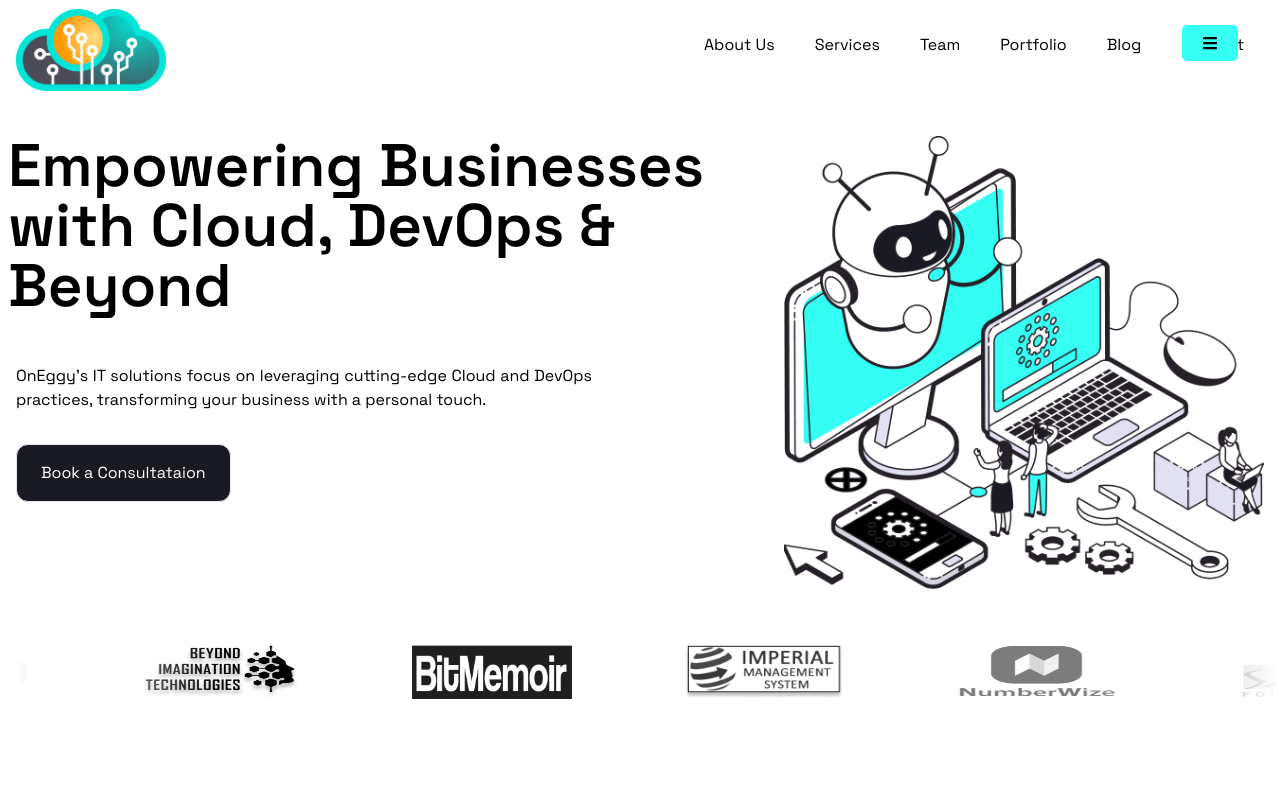
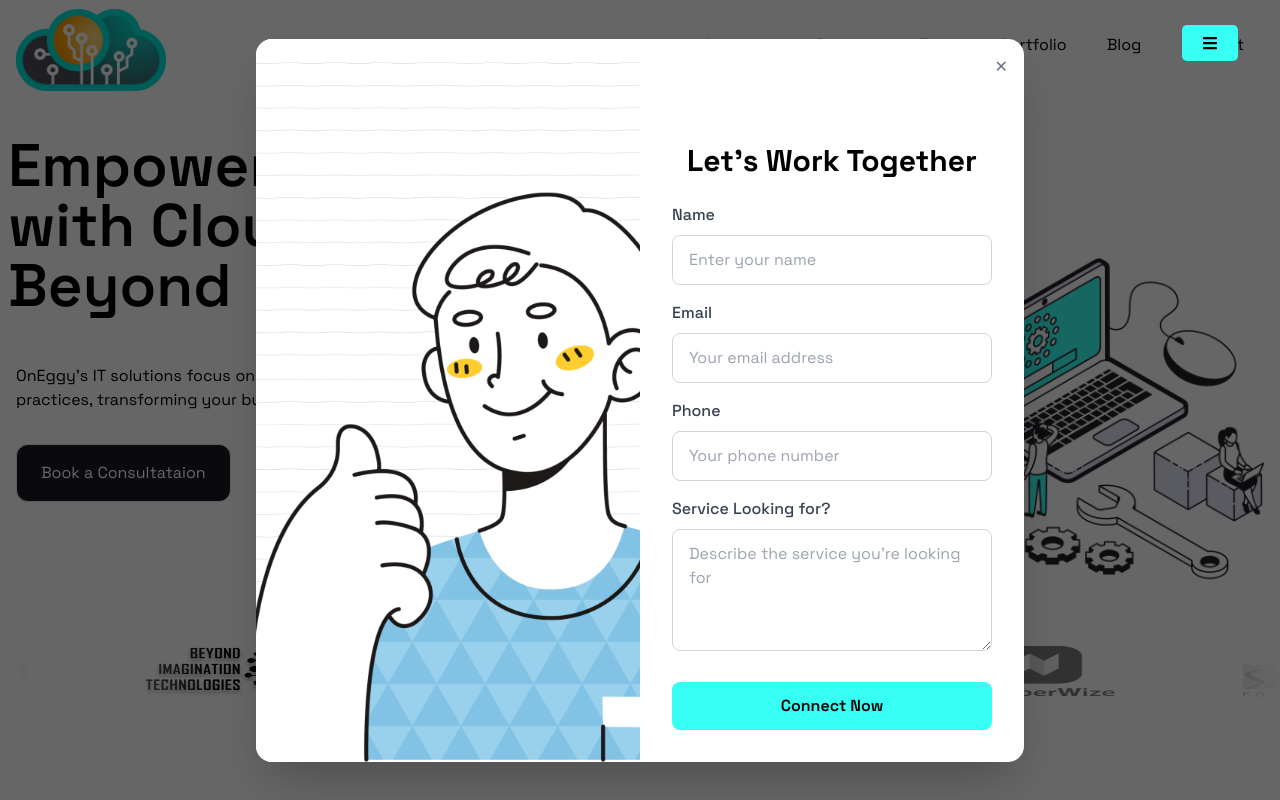
Before and after one commit to onEggy/OnEggyWeb, a Next.js app: page / in a window 1280 px wide. Shown: the top 800 px of the page. Built offline with nearby package versions, Linux system fonts and the light colour scheme.

Commit message:
Added popup enquiry form

```diff
--- /dev/null
+++ b/src/pages/components/EnquiryModal.js
@@ -0,0 +1,121 @@
+import { useState, useEffect } from "react";
+
+export default function EnquiryModal() {
+    const [isOpen, setIsOpen] = useState(false);
+
+    useEffect(() => {
+        const timer = setTimeout(() => {
+            setIsOpen(true);
+        }, 5000);
+
+        return () => clearTimeout(timer);
+    }, []);
+
+    const closeModal = () => setIsOpen(false);
+
+    return (
+        isOpen && (
+            <div className="fixed inset-0 bg-black bg-opacity-60 flex items-center justify-center z-50 p-4">
+                <div className="bg-white rounded-2xl shadow-2xl transform transition-all duration-300 scale-100 w-full max-w-lg md:max-w-3xl relative animate-fadeIn flex flex-col md:flex-row">
+
+                    {/* Close Button */}
+                    <button
+                        className="absolute top-4 right-4 text-gray-500 hover:text-red-600"
+                        onClick={closeModal}
+                        aria-label="Close"
+                    >
+                        ✕
+                    </button>
+
+                    {/* Image Section */}
+                    <div className="hidden md:flex md:w-1/2">
+                        <img
+                            src="/OnEggyTechnologiesContactImage.png"
+                            alt="Enquiry illustration"
+                            className="w-full h-full object-cover rounded-t-2xl md:rounded-l-2xl md:rounded-tr-none"
+                        />
+                    </div>
+
+                    {/* Form Section */}
+                    <div className="w-full md:w-1/2 p-6 sm:p-8">
+                        {/* Company Branding */}
+                        <div className="flex items-center justify-center mb-6">
+                            <div className="bg-blue-600 rounded-full w-12 h-12 flex items-center justify-center text-white text-lg font-semibold">
+
+                            </div>
+                        </div>
+
+                        {/* Modal Header */}
+                        <h2 className="text-2xl sm:text-3xl font-bold text-center text-blue-800 mb-6">
+                            Let’s Work Together
+                        </h2>
+
+                        {/* Form */}
+                        <form action="https://formsubmit.co/ask@oneggy.com" method="post">
+                            {/* Name Field */}
+                            <div className="mb-4">
+                                <label htmlFor="name" className="block text-gray-700 font-medium mb-2">Name</label>
+                                <input
+                                    type="text"
+                                    name="name"
+                                    id="name"
+                                    className="w-full px-4 py-2 sm:py-3 border border-gray-300 rounded-lg focus:outline-none focus:ring-2 focus:ring-blue-500"
+                                    placeholder="Enter your name"
+                                    required
+                                />
+                            </div>
+
+                            {/* Email Field */}
+                            <div className="mb-4">
+                                <label htmlFor="email" className="block text-gray-700 font-medium mb-2">Email</label>
+                                <input
+                                    type="email"
+                                    name="email"
+                                    id="email"
+                                    className="w-full px-4 py-2 sm:py-3 border border-gray-300 rounded-lg focus:outline-none focus:ring-2 focus:ring-blue-500"
+                                    placeholder="Your email address"
+                                    required
+                                />
+                            </div>
+
+                            {/* Phone Field */}
+                            <div className="mb-4">
+                                <label htmlFor="phone" className="block text-gray-700 font-medium mb-2">Phone</label>
+                                <input
+                                    type="tel"
+                                    name="phone"
+                                    id="phone"
+                                    className="w-full px-4 py-2 sm:py-3 border border-gray-300 rounded-lg focus:outline-none focus:ring-2 focus:ring-blue-500"
+                                    placeholder="Your phone number"
+                                    required
+                                />
+                            </div>
+
+                            {/* Service Field */}
+                            <div className="mb-6">
+                                <label htmlFor="service" className="block text-gray-700 font-medium mb-2">Service Looking for?</label>
+                                <textarea
+                                    id="service"
+                                    name="service"
+                                    className="w-full px-4 py-2 sm:py-3 border border-gray-300 rounded-lg focus:outline-none focus:ring-2 focus:ring-blue-500"
+                                    placeholder="Describe the service you're looking for"
+                                    rows="4"
+                                    required
+                                ></textarea>
+                            </div>
+
+                            {/* Submit Button with Custom Color */}
+                            <button
+                                type="submit"
+                                className="w-full text-black font-semibold py-3 rounded-lg transition-colors duration-200 focus:outline-none focus:ring-2 focus:ring-offset-2 focus:ring-blue-500"
+                                style={{ backgroundColor: "rgb(55 255 244 / var(--tw-bg-opacity))" }}
+                            >
+                                Connect Now
+                            </button>
+                        </form>
+                    </div>
+                </div>
+            </div>
+        )
+    );
+}
--- a/src/pages/index.js
+++ b/src/pages/index.js
@@ -3,6 +3,7 @@ import Head from "next/head";
 import Landing from "./home/landing";
 import seoData from "../../public/data/seo-data.json";
 import { NextSeo } from "next-seo";
+import EnquiryModal from "./components/EnquiryModal";
 
 // const inter = Inter({ subsets: ["latin"] });
 const currentPageData = seoData["/"];
@@ -18,6 +19,7 @@ export default function App() {
         <meta name="keywords" content={currentPageData?.keywords} />
       </Head>
       <Landing />
+      <EnquiryModal />
     </div>
   );
 }
--- a/src/styles/globals.css
+++ b/src/styles/globals.css
@@ -9,3 +9,12 @@
   --blue : #00ABA1;
   font-family: 'Space Grotesk', sans-serif;
 }
+
+@keyframes fadeIn {
+  from { opacity: 0; transform: scale(0.95); }
+  to { opacity: 1; transform: scale(1); }
+}
+
+.animate-fadeIn {
+  animation: fadeIn 0.3s ease-out;
+}
```
Also changed, not shown: public/OnEggyTechnologiesContactImage.png (added).
